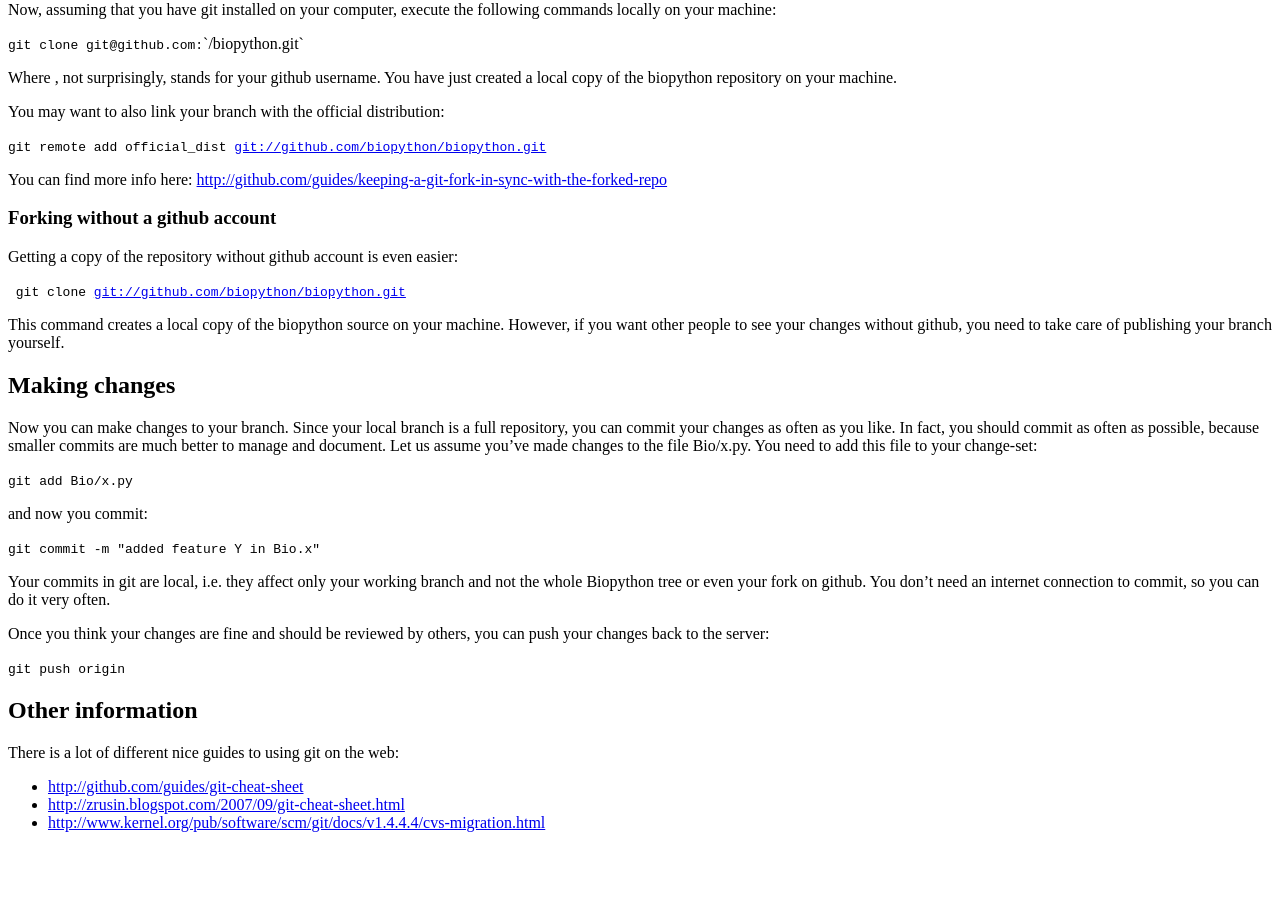
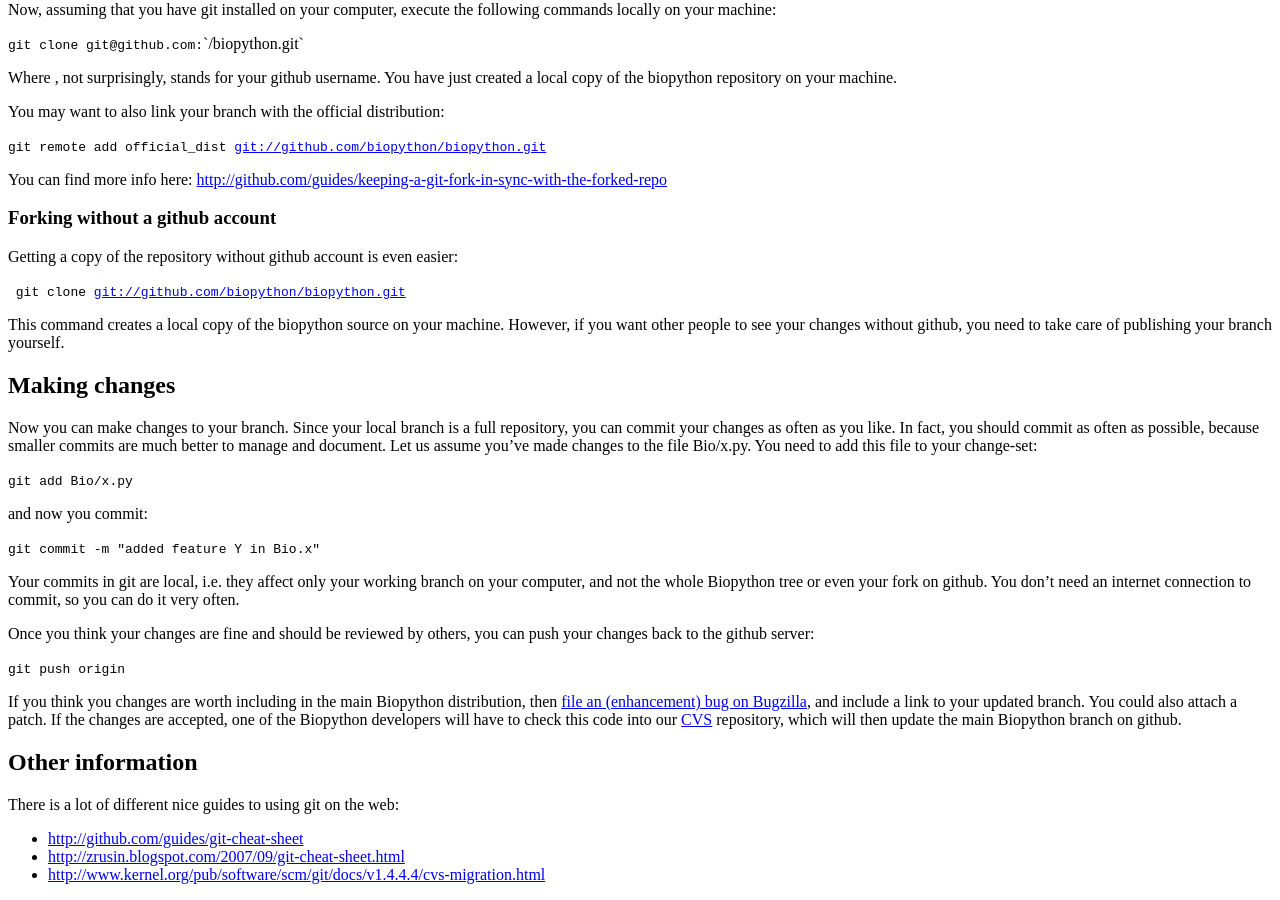
Before and after one commit to biopython/biopython.github.io, a Jekyll site: the page built from wiki/GitMigration.md, in a window 1280 px wide and 900 px high, scrolled down 1087 px. Built offline with Jekyll 4.4.1, drawn with Linux system fonts in a browser that asks for light colours; before the commit the page ends 1935 px from its top, so only the background shows below that.

Commit message:
/* Making changes */ Marking changes - the final step!

```diff
--- a/wiki/GitMigration.md
+++ b/wiki/GitMigration.md
@@ -126,13 +126,22 @@ and now you commit:
 `git commit -m "added feature Y in Bio.x"`
 
 Your commits in git are local, i.e. they affect only your working branch
-and not the whole Biopython tree or even your fork on github. You don't
-need an internet connection to commit, so you can do it very often.
+on your computer, and not the whole Biopython tree or even your fork on
+github. You don't need an internet connection to commit, so you can do
+it very often.
 
 Once you think your changes are fine and should be reviewed by others,
-you can push your changes back to the server:
+you can push your changes back to the github server:
 
 `git push origin`
+
+If you think you changes are worth including in the main Biopython
+distribution, then [file an (enhancement) bug on
+Bugzilla](http://bugzilla.open-bio.org/), and include a link to your
+updated branch. You could also attach a patch. If the changes are
+accepted, one of the Biopython developers will have to check this code
+into our [CVS](CVS "wikilink") repository, which will then update the
+main Biopython branch on github.
 
 Other information
 -----------------
```
Also changed, not shown: 1 other file.
